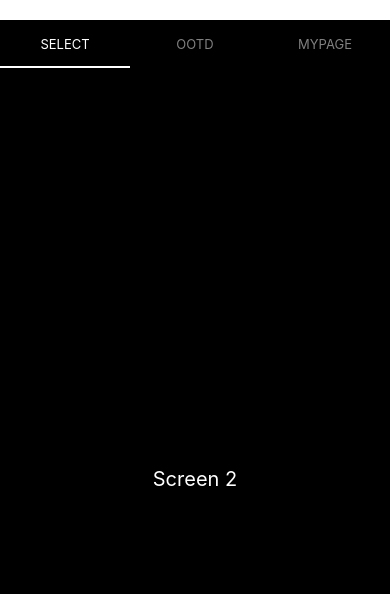
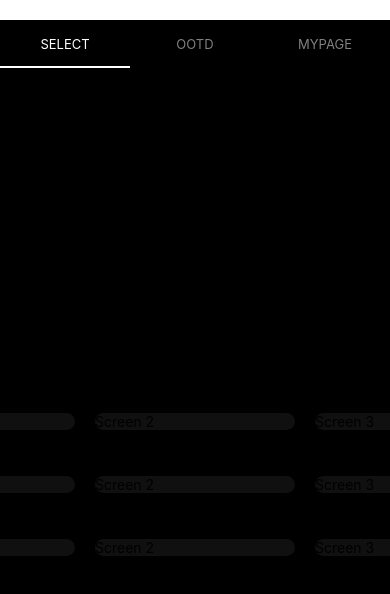
Before and after one commit to OOTC-project/OOTC-FE, a React Native app: screen /Select in a window 390 px wide. Shown: the top 594 px of the page. Built offline with nearby package versions, Linux system fonts and the light colour scheme.

Commit message:
feature: add itemList

```diff
--- a/Router.js
+++ b/Router.js
@@ -33,12 +33,15 @@ export default function Router() {
             <StatusBar style="light" />
             <NavigationContainer>
                 <Tab.Navigator
-                    swipeEnabled={false}
-                    tabBarOptions={{
-                        activeTintColor: '#FFFFFF',
-                        inactiveTintColor: 'gray',
-                        style: { backgroundColor: '#000000' },
-                        indicatorStyle: { backgroundColor: '#FFFFFF' },
+                    screenOptions={{
+                        tabBarActiveTintColor: '#FFFFFF',
+                        tabBarInactiveTintColor: 'gray',
+                        tabBarIndicatorStyle: {
+                            backgroundColor: '#FFFFFF',
+                        },
+                        tabBarStyle: {
+                            backgroundColor: '#000000',
+                        },
                     }}
                 >
                     <Tab.Screen name="Select" component={Select} />
--- /dev/null
+++ b/src/components/organism/ItemBox.tsx
@@ -0,0 +1,31 @@
+import React from 'react';
+import { View, StyleSheet } from 'react-native';
+
+interface ItemBoxProps {
+    children?: React.ReactNode;
+    selected: boolean;
+}
+
+const ItemBox = ({ children, selected }: ItemBoxProps) => {
+    return (
+        <View style={[styles.container, selected && styles.selected]}>
+            {children}
+        </View>
+    );
+};
+
+export default ItemBox;
+
+const styles = StyleSheet.create({
+    container: {
+        backgroundColor: '#101010',
+        width: 200,
+        height: '100%',
+        borderRadius: 10,
+        marginHorizontal: 10,
+    },
+    selected: {
+        borderColor: '#2e2e2e',
+        borderWidth: 1,
+    },
+});
--- a/src/components/organism/SelectBox.tsx
+++ /dev/null
@@ -1,60 +0,0 @@
-import React from 'react';
-import { View, Text, StyleSheet, Dimensions, FlatList } from 'react-native';
-import TitleBox from '../molecules/TitleBox';
-import TextStyle from '../atoms/TextStyle';
-
-interface ItemSelectBoxProps {
-    title: string;
-}
-
-const ItemSelectBox = ({ title }: ItemSelectBoxProps) => {
-    const data = [
-        { key: '1', screen: 'Screen 1' },
-        { key: '2', screen: 'Screen 2' },
-        { key: '3', screen: 'Screen 3' },
-    ];
-
-    return (
-        <View style={styles.container}>
-            <TextStyle fontSize={30} color="white" fontWeight="600">
-                {title}
-            </TextStyle>
-            <FlatList
-                horizontal
-                showsHorizontalScrollIndicator={true}
-                onMomentumScrollEnd={() => {
-                    console.log('Scrolling is End');
-                }}
-                contentContainerStyle={styles.scrollViewContent}
-                data={data}
-                renderItem={({ item }) => (
-                    <View style={styles.viewStyle}>
-                        <Text style={styles.textStyle}>{item.screen}</Text>
-                    </View>
-                )}
-            />
-        </View>
-    );
-};
-
-export default ItemSelectBox;
-
-let screenWidth = Dimensions.get('window').width;
-let screenHeight = Dimensions.get('window').height;
-const styles = StyleSheet.create({
-    container: { flex: 1, width: '100%' },
-    scrollViewContent: { alignItems: 'center' },
-    viewStyle: {
-        flex: 1,
-        width: screenWidth,
-        height: screenHeight,
-        justifyContent: 'center',
-        alignItems: 'center',
-    },
-    textStyle: {
-        fontSize: 20,
-        padding: 15,
-        color: 'white',
-        textAlign: 'center',
-    },
-});
--- /dev/null
+++ b/src/components/template/SelectBox.tsx
@@ -0,0 +1,73 @@
+import React from 'react';
+import {
+    View,
+    Text,
+    StyleSheet,
+    Dimensions,
+    FlatList,
+    TouchableOpacity,
+} from 'react-native';
+import ItemBox from '../organism/ItemBox';
+
+interface ItemSelectBoxProps {
+    title: string;
+    select: { [key: string]: string | null };
+    setSelect: any;
+}
+
+const ItemSelectBox = ({ title, select, setSelect }: ItemSelectBoxProps) => {
+    const data = [
+        { key: '1', screen: 'Screen 1' },
+        { key: '2', screen: 'Screen 2' },
+        { key: '3', screen: 'Screen 3' },
+    ];
+
+    const handlePress = (key: string) => {
+        setSelect((prev: { [x: string]: string }) => {
+            return {
+                ...prev,
+                [title.toLowerCase()]:
+                    prev[title.toLowerCase()] === key ? null : key,
+            };
+        });
+    };
+
+    return (
+        <View style={styles.container}>
+            <Text style={styles.title}>{title}</Text>
+            <FlatList
+                horizontal
+                showsHorizontalScrollIndicator={true}
+                onMomentumScrollEnd={() => {
+                    console.log('Scrolling is End');
+                }}
+                contentContainerStyle={styles.scrollViewContent}
+                data={data}
+                renderItem={({ item }) => (
+                    <TouchableOpacity onPress={() => handlePress(item.key)}>
+                        <ItemBox
+                            selected={select[title.toLowerCase()] === item.key}
+                        >
+                            <Text>{item.screen}</Text>
+                        </ItemBox>
+                    </TouchableOpacity>
+                )}
+            />
+        </View>
+    );
+};
+
+export default ItemSelectBox;
+
+const screenWidth = Dimensions.get('window').width;
+const screenHeight = Dimensions.get('window').height;
+const styles = StyleSheet.create({
+    container: { flex: 1, width: '100%' },
+    scrollViewContent: { alignItems: 'center' },
+    title: {
+        fontSize: 30,
+        color: 'white',
+        fontWeight: '600',
+        marginBottom: 10,
+    },
+});
--- a/src/pages/select/index.tsx
+++ b/src/pages/select/index.tsx
@@ -1,14 +1,31 @@
 import { View, Text, StyleSheet } from 'react-native';
-import React from 'react';
-import ItemSelectBox from '../../components/organism/SelectBox';
+import React, { useState } from 'react';
+import ItemSelectBox from '../../components/template/SelectBox';
 
 const Select = () => {
+    const [select, setSelect] = useState({
+        top: null,
+        outer: null,
+        bottom: null,
+    });
     return (
         <View style={styles.container}>
             <View style={styles.mt}>
-                <ItemSelectBox title="OUTER" />
-                <ItemSelectBox title="TOP" />
-                <ItemSelectBox title="BOTTOM" />
+                <ItemSelectBox
+                    title="OUTER"
+                    select={select}
+                    setSelect={setSelect}
+                />
+                <ItemSelectBox
+                    title="TOP"
+                    select={select}
+                    setSelect={setSelect}
+                />
+                <ItemSelectBox
+                    title="BOTTOM"
+                    select={select}
+                    setSelect={setSelect}
+                />
             </View>
         </View>
     );
```
Also changed, not shown: src/components/organism/index.tsx (deleted, +0 -12 lines).
